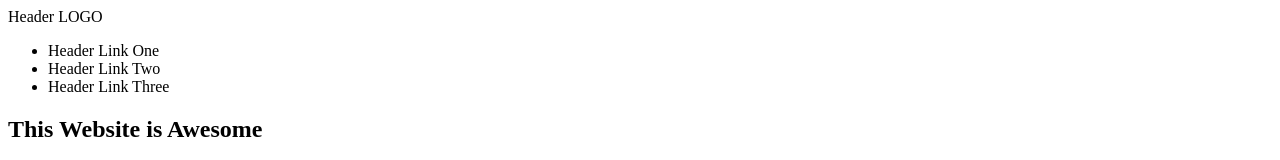
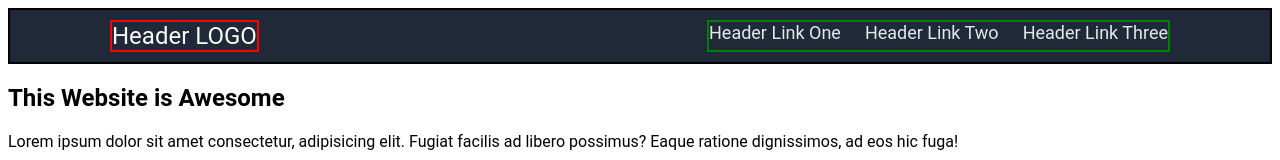
Before and after one commit to diwakarstha997/landing-page, a plain HTML site: page index.html in a window 1280 px wide. Shown: the top 160 px of the page. Drawn offline with Linux system fonts and the light colour scheme.

Commit message:
Add header css in styles.css

```diff
--- a/index.html
+++ b/index.html
@@ -4,6 +4,8 @@
     <meta charset="UTF-8">
     <meta name="viewport" content="width=device-width, initial-scale=1.0">
     <title>Landing Page</title>
+
+    <link rel="stylesheet" href="./styles.css">
 </head>
 <body>
     <!-- Header Section -->
--- a/styles.css
+++ b/styles.css
@@ -1,4 +1,40 @@
 /*   Header Section   */
+body {
+    font-family: 'Roboto';
+}
+
+.nav-bar {
+    background: #1f2937;
+    padding-left: 100px;
+    padding-right: 100px;
+    padding-top: 10px;
+    padding-bottom: 10px;
+
+    border: 2px solid black;
+    display: flex;
+    justify-content: space-between;
+}
+
+.logo {
+    border: 2px solid red;
+    font-size: 24px;
+    color: #f9faf8;
+}
+
+.nav-link {
+    border: 2px solid green;
+    font-size: 18px;
+    color: #e5e7eb
+}
+
+.nav-link ul {
+    list-style: none;
+    margin: 0;
+    padding: 0;
+
+    display: flex;
+    gap: 24px
+}
 
 /*   Hero Section    */
 
```
